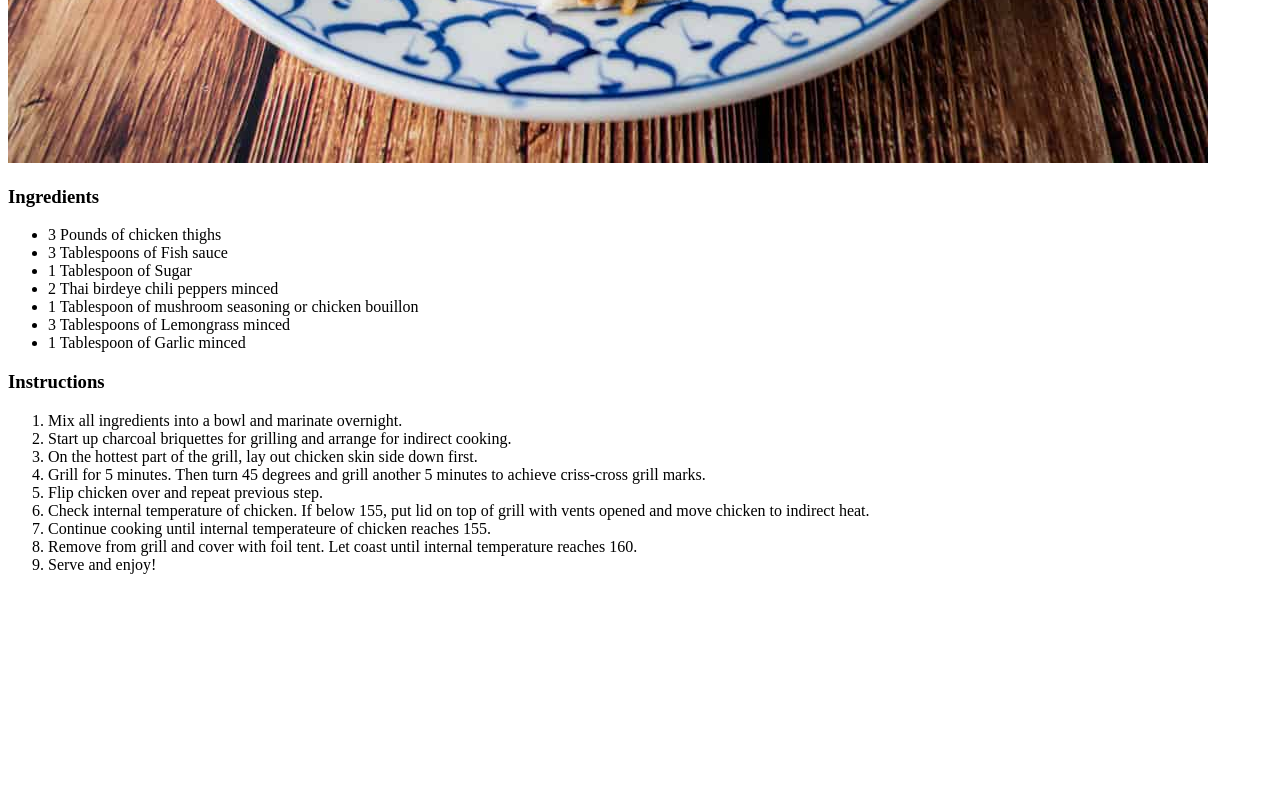
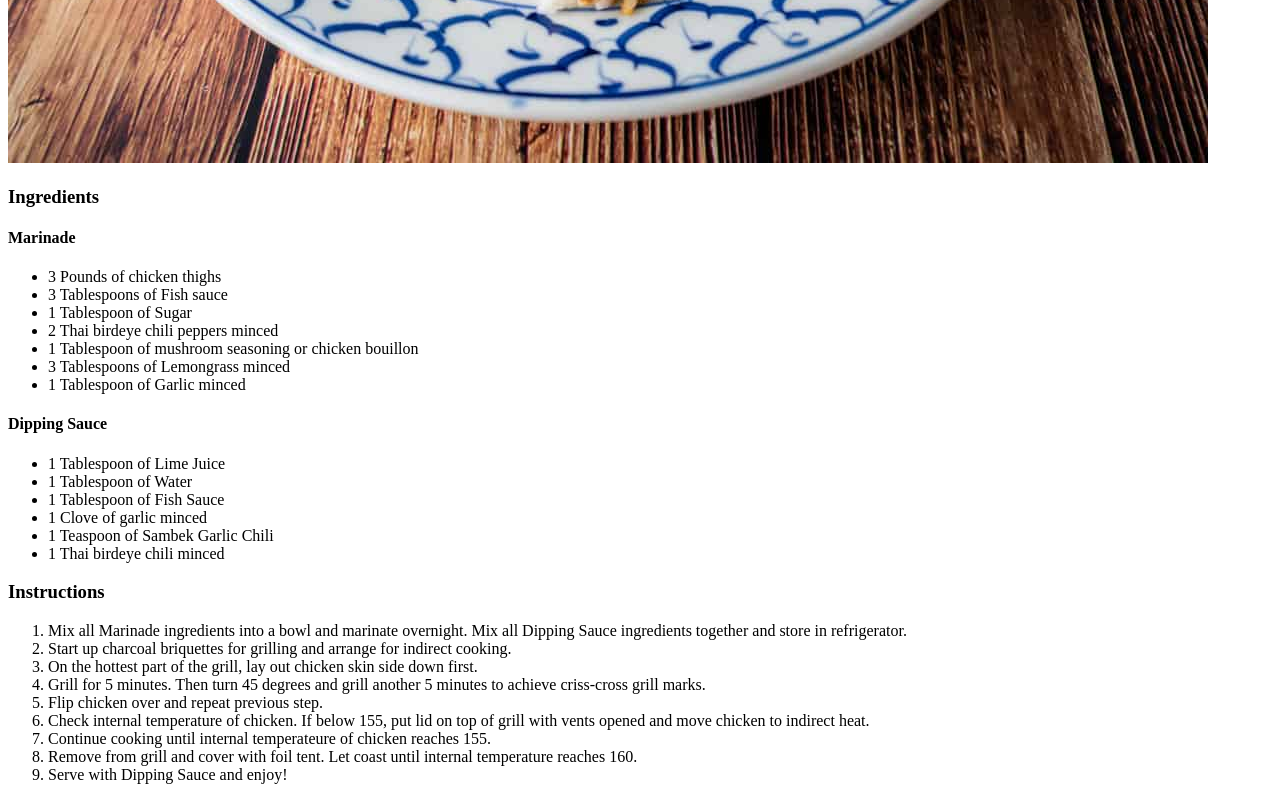
Before and after one commit to exobrian/The-Book-of-Recipes, a plain HTML site: page pages/recipes/lemongrass-chicken.html in a window 1280 px wide. Shown: the part 717-1517 px from the top of the page. Before the commit the page ends 1307 px from the top, so only its background shows below. Drawn offline with Linux system fonts and the light colour scheme.

Commit message:
Add dipping sauce to lemongrass-chicken.html

```diff
--- a/pages/recipes/lemongrass-chicken.html
+++ b/pages/recipes/lemongrass-chicken.html
@@ -11,6 +11,8 @@
     <img src="../../images/lemongrass-chicken.jpg">
 
     <h3>Ingredients</h3>
+
+    <h4>Marinade</h4>
     <ul>
         <li>3 Pounds of chicken thighs</li>
         <li>3 Tablespoons of Fish sauce</li>
@@ -21,9 +23,19 @@
         <li>1 Tablespoon of Garlic minced</li>
     </ul>
 
+    <h4>Dipping Sauce</h4>
+    <ul>
+        <li>1 Tablespoon of Lime Juice</li>
+        <li>1 Tablespoon of Water</li>
+        <li>1 Tablespoon of Fish Sauce</li>
+        <li>1 Clove of garlic minced</li>
+        <li>1 Teaspoon of Sambek Garlic Chili</li>
+        <li>1 Thai birdeye chili minced</li>
+    </ul>
+
     <h3>Instructions</h3>
     <ol>
-        <li>Mix all ingredients into a bowl and marinate overnight.</li>
+        <li>Mix all Marinade ingredients into a bowl and marinate overnight. Mix all Dipping Sauce ingredients together and store in refrigerator.</li>
         <li>Start up charcoal briquettes for grilling and arrange for indirect cooking.</li>
         <li>On the hottest part of the grill, lay out chicken skin side down first.</li>
         <li>Grill for 5 minutes. Then turn 45 degrees and grill another 5 minutes to achieve criss-cross grill marks.</li>
@@ -31,7 +43,7 @@
         <li>Check internal temperature of chicken. If below 155, put lid on top of grill with vents opened and move chicken to indirect heat.</li>
         <li>Continue cooking until internal temperateure of chicken reaches 155.</li>
         <li>Remove from grill and cover with foil tent. Let coast until internal temperature reaches 160.</li>
-        <li>Serve and enjoy!</li>
+        <li>Serve with Dipping Sauce and enjoy!</li>
     </ol>
 </body>
 </html>
```
